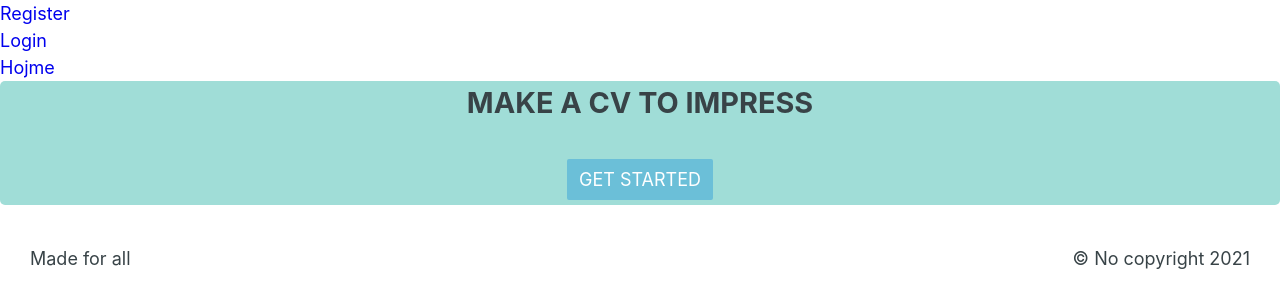
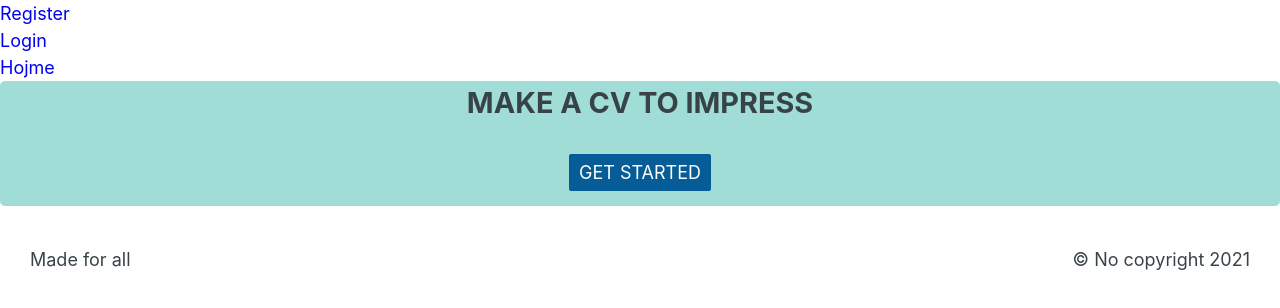
Before and after one commit to pyc4life/project-1, a React (Create React App) app in the folder client/: page / in a window 1280 px wide. Shown: the top 308 px of the page. Built offline with nearby package versions, Linux system fonts and the light colour scheme.

Commit message:
restyle main button

```diff
--- a/client/src/components/shared/Button/MainButton/MainButton.scss
+++ b/client/src/components/shared/Button/MainButton/MainButton.scss
@@ -1,15 +1,15 @@
+@import './../../../../variables.scss';
+
 .main-button {
-	border: 2px solid rgb(107, 191, 216);
-	background-color: rgb(107, 191, 216);
+	border: none;
+	background-color: $secondary-color;
 	border-radius: 2px;
 	color: white;
 	padding: 5px 10px;
-	margin: 5px 0;
+	margin-bottom: 15px;
 	transition: all 0.2s ease-in;
 
 	&:hover {
 		cursor: pointer;
-		background-color: white;
-		color: rgb(107, 191, 216);
 	}
 }
```
